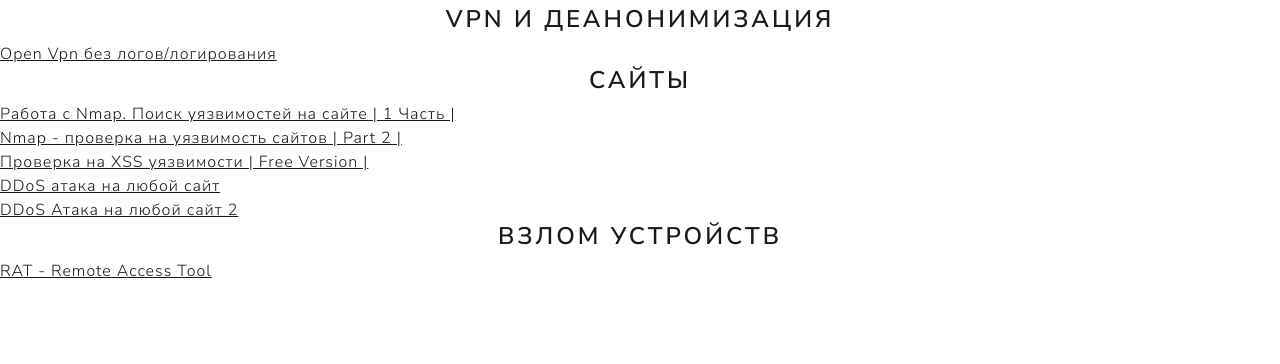
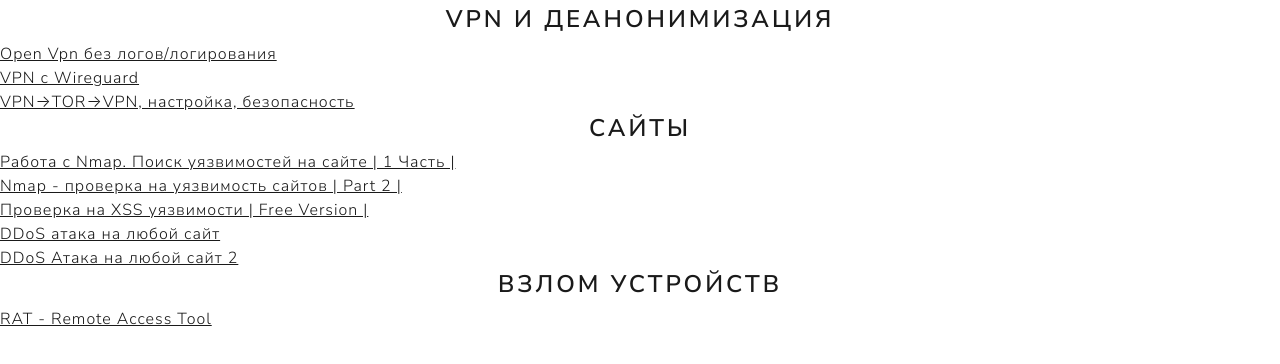
Before and after one commit to yffigof/Hack_Project.github.io, a plain HTML site: page advanced.html in a window 1280 px wide. Shown: the part 88-452 px from the top of the page. Drawn offline with Linux system fonts and the light colour scheme.

Commit message:
Update advanced.html

```diff
--- a/advanced.html
+++ b/advanced.html
@@ -28,6 +28,11 @@
         <h3>VPN и деанонимизация</h3>
     </center>
     <a href="https://telegra.ph/Open-Vpn-bez-logovlogirovaniya-02-23">Open Vpn без логов/логирования</a>
+    <br>
+    <a href="https://telegra.ph/VPN-s-Wireguard-02-23">VPN с Wireguard</a>
+    <br>
+    <a href="https://telegra.ph/VPNTORVPN-nastrojka-bezopasnost-itd-02-24">VPN→TOR→VPN, настройка, безопасность</a>
+
 
 
     <center>
```
